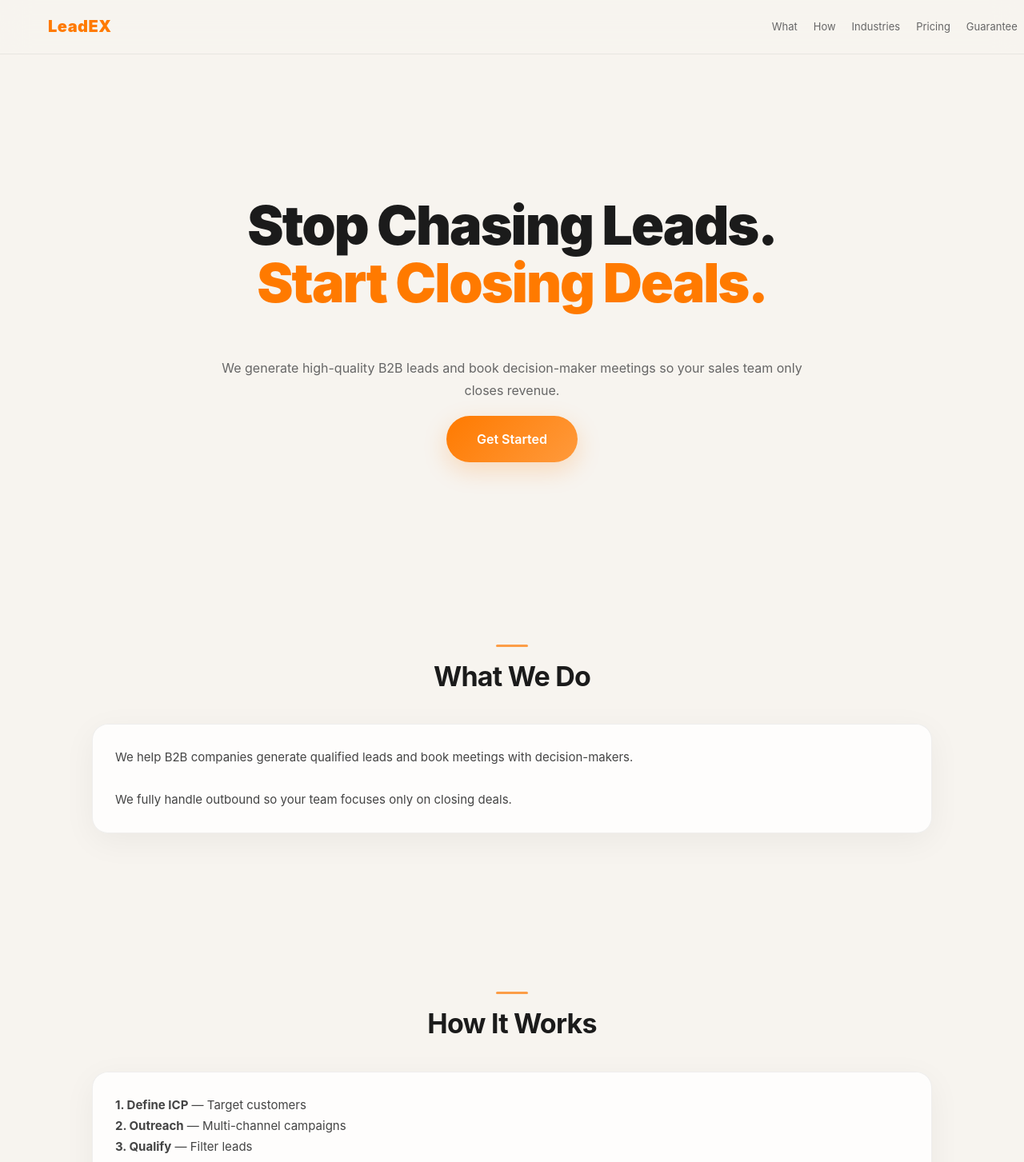
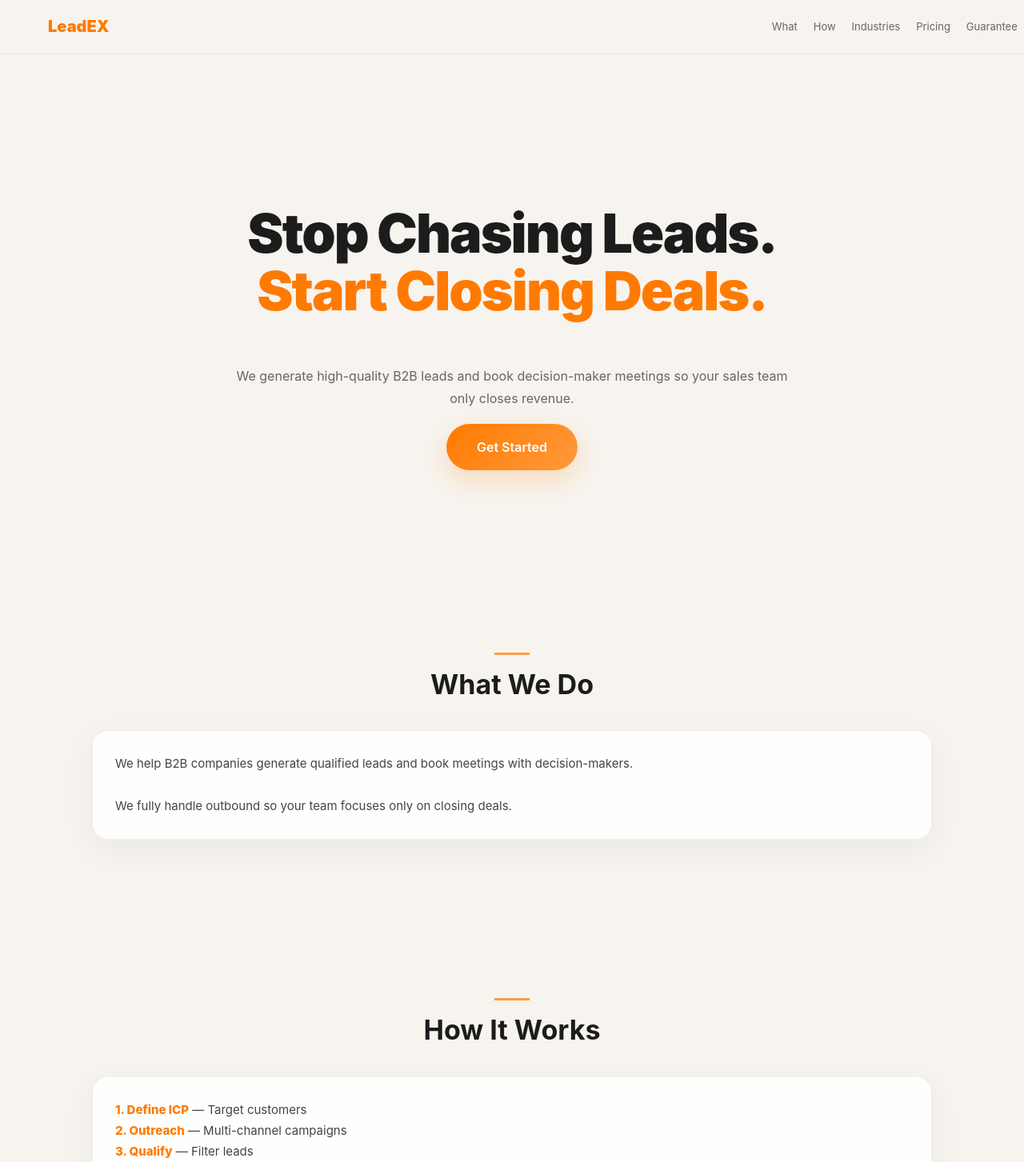
Before and after one commit to youssefamrr0582-debug/leadex-au, a React (Vite) app: page / in a window 1280 px wide. Shown: the top 1453 px of the page at 80% size. Built offline with nearby package versions, Linux system fonts and the light colour scheme.

Commit message:
Update styles.css

```diff
--- a/src/styles.css
+++ b/src/styles.css
@@ -2,9 +2,8 @@ body {
   margin: 0;
   font-family: Inter, system-ui, Arial;
   background: #f7f4ef;
-  color: #1b1b1b;
+  color: #1c1c1c;
   line-height: 1.75;
-  -webkit-font-smoothing: antialiased;
 }
 
 /* NAV */
@@ -16,7 +15,7 @@ body {
   display: flex;
   justify-content: space-between;
   align-items: center;
-  background: rgba(247, 244, 239, 0.75);
+  background: rgba(247, 244, 239, 0.85);
   backdrop-filter: blur(18px);
   border-bottom: 1px solid rgba(0,0,0,0.06);
   z-index: 100;
@@ -26,7 +25,6 @@ body {
   font-weight: 900;
   font-size: 20px;
   color: #ff7a00;
-  letter-spacing: 0.5px;
 }
 
 /* LINKS */
@@ -40,32 +38,16 @@ body {
   color: #666;
   text-decoration: none;
   transition: 0.2s;
-  position: relative;
-}
-
-.links a::after {
-  content: "";
-  position: absolute;
-  left: 0;
-  bottom: -4px;
-  width: 0%;
-  height: 1px;
-  background: #ff7a00;
-  transition: 0.3s;
 }
 
 .links a:hover {
   color: #ff7a00;
 }
 
-.links a:hover::after {
-  width: 100%;
-}
-
 /* HERO */
 .hero {
   text-align: center;
-  padding: 190px 20px 120px;
+  padding: 200px 20px 120px;
 }
 
 .hero h1 {
@@ -80,10 +62,9 @@ body {
 }
 
 .hero p {
-  max-width: 740px;
+  max-width: 720px;
   margin: 18px auto;
   color: #666;
-  font-size: 16px;
 }
 
 /* CTA */
@@ -95,13 +76,12 @@ body {
   color: white;
   font-weight: 600;
   text-decoration: none;
-  box-shadow: 0 10px 30px rgba(255,122,0,0.22);
+  box-shadow: 0 12px 35px rgba(255,122,0,0.22);
   transition: 0.25s;
 }
 
 .cta:hover {
   transform: translateY(-3px);
-  box-shadow: 0 18px 50px rgba(255,122,0,0.3);
 }
 
 /* SECTIONS */
@@ -111,21 +91,19 @@ body {
   margin: auto;
 }
 
-/* TITLES (CREATIVE CLEAN STYLE) */
 .section h2 {
   text-align: center;
   font-size: 34px;
-  margin-bottom: 30px;
-  letter-spacing: -0.8px;
+  margin-bottom: 28px;
   position: relative;
 }
 
 .section h2::before {
   content: "";
-  position: absolute;
-  width: 40px;
+  width: 45px;
   height: 3px;
   background: #ff7a00;
+  position: absolute;
   left: 50%;
   transform: translateX(-50%);
   top: -10px;
@@ -133,13 +111,13 @@ body {
   opacity: 0.7;
 }
 
-/* CARD (SOFT LUXURY FEEL) */
+/* CARD */
 .card {
-  background: rgba(255,255,255,0.8);
+  background: rgba(255,255,255,0.85);
   border: 1px solid rgba(0,0,0,0.06);
   border-radius: 20px;
   padding: 28px;
-  box-shadow: 0 10px 40px rgba(0,0,0,0.05);
+  box-shadow: 0 12px 40px rgba(0,0,0,0.05);
   transition: 0.3s;
   font-size: 15px;
   color: #444;
@@ -149,7 +127,18 @@ body {
 .card:hover {
   transform: translateY(-4px);
   border-color: rgba(255,122,0,0.4);
-  box-shadow: 0 18px 60px rgba(255,122,0,0.12);
+}
+
+/* ORANGE TEXT */
+.orange {
+  color: #ff7a00;
+  font-weight: 800;
+}
+
+/* GUARANTEE SPECIAL */
+.highlight {
+  border: 1px solid rgba(255,122,0,0.25);
+  background: rgba(255,122,0,0.04);
 }
 
 /* INPUTS */
@@ -160,9 +149,7 @@ input, textarea {
   border-radius: 12px;
   border: 1px solid #e5e5e5;
   font-size: 14px;
-  background: rgba(255,255,255,0.8);
   outline: none;
-  transition: 0.2s;
 }
 
 input:focus, textarea:focus {
@@ -177,3 +164,11 @@ input:focus, textarea:focus {
   color: #888;
   font-size: 13px;
 }
+
+/* SUBTEXT */
+.subtext {
+  text-align: center;
+  color: #777;
+  margin-top: 15px;
+  font-size: 13px;
+}
```
